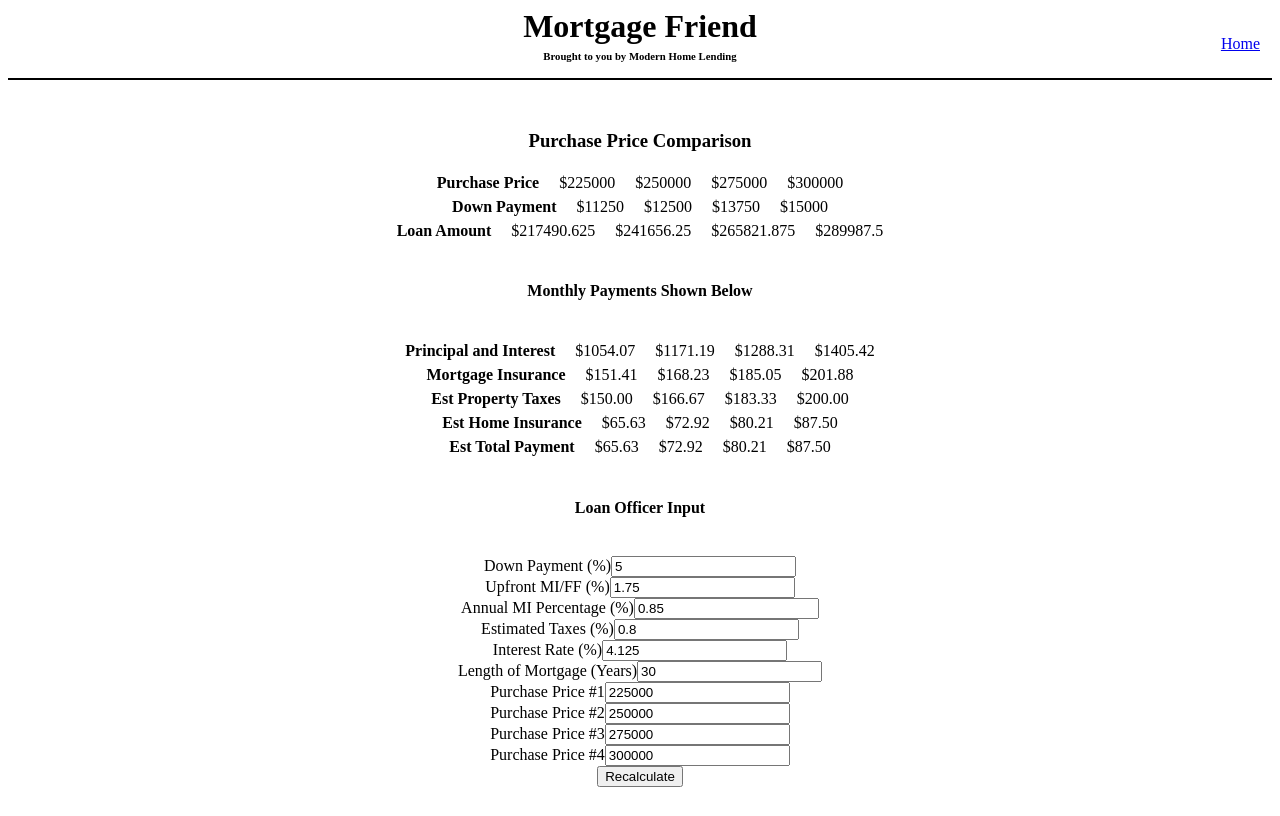
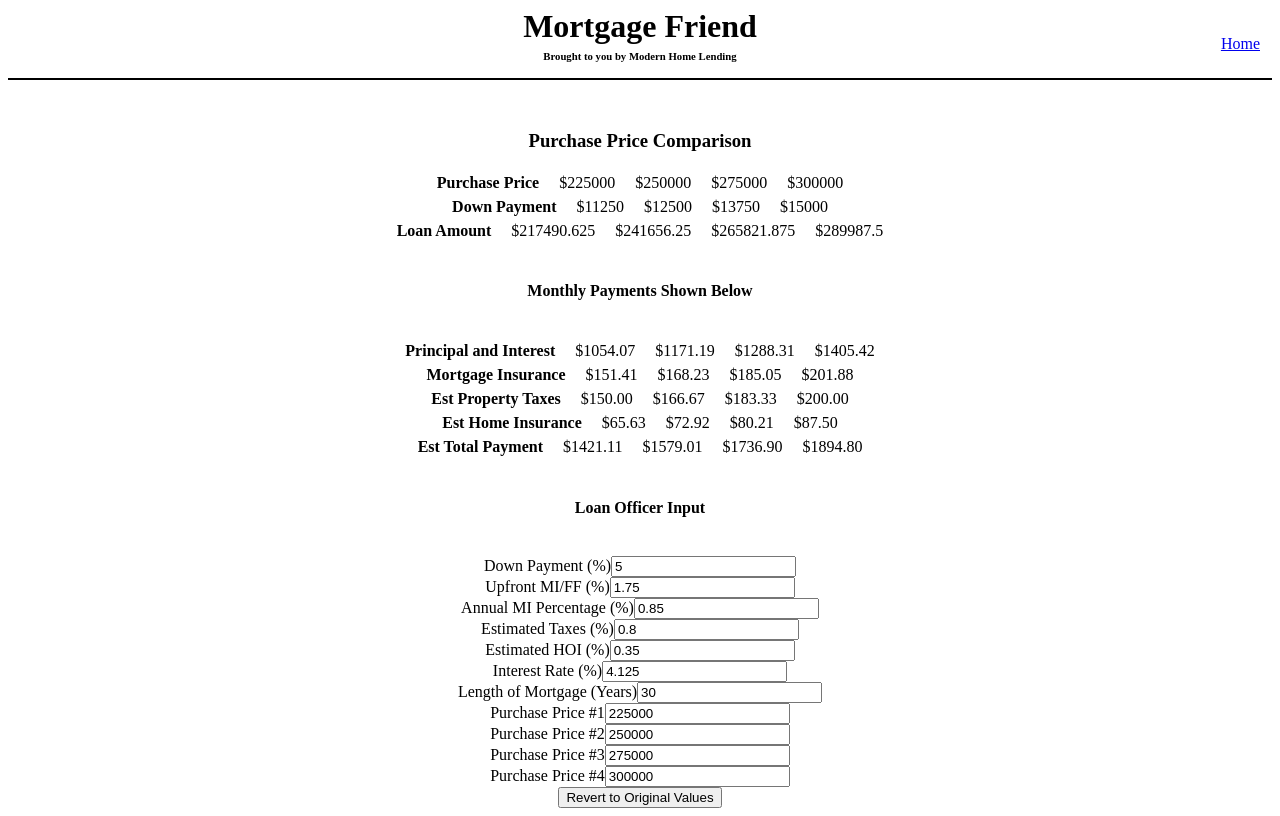
Before and after one commit to Zakery1/More-Friend, an Angular app: page /pvdp in a window 1280 px wide. Built offline with nearby package versions, Linux system fonts and the light colour scheme.

Commit message:
finish dp percentage component

```diff
--- a/src/app/price-varied-dp/price-varied-dp.component.html
+++ b/src/app/price-varied-dp/price-varied-dp.component.html
@@ -68,10 +68,10 @@
 		<div class="ppc">
 			<div class="ppc-row">
 				<div class="display-pprices display-pprices-l">Est Total Payment</div>
-				<div class="display-pprices">${{estimatedHIOne}}</div>
-				<div class="display-pprices">${{estimatedHITwo}}</div>
-				<div class="display-pprices">${{estimatedHIThree}}</div>
-				<div class="display-pprices">${{estimatedHIFour}}</div>
+				<div class="display-pprices">${{estimatedPaymentOne}}</div>
+				<div class="display-pprices">${{estimatedPaymentTwo}}</div>
+				<div class="display-pprices">${{estimatedPaymentThree}}</div>
+				<div class="display-pprices">${{estimatedPaymentFour}}</div>
 			</div>
 		</div>
 	</div>
@@ -79,16 +79,17 @@
 	<h4>Loan Officer Input</h4>
 	<br>
 	<div class="loi">
-		<p class="input-line">Down Payment (%)<input [(ngModel)]="downPaymentPercentage" type="number"></p>
-		<p class="input-line">Upfront MI/FF (%)<input [(ngModel)]="upfrontMiFf" type="number"></p>
-		<p class="input-line">Annual MI Percentage (%)<input [(ngModel)]="miPercentage" type="number"></p>
-		<p class="input-line">Estimated Taxes (%)<input [(ngModel)]="estimatedTaxes" type="number"></p>
-		<p class="input-line">Interest Rate (%)<input [(ngModel)]="interestRate" type="number"></p>
-		<p class="input-line">Length of Mortgage (Years)<input [(ngModel)]="mortgageYears" type="number"></p>
-		<p class="input-line">Purchase Price #1<input [(ngModel)]="purchasePriceOne" type="number"></p>
-		<p class="input-line">Purchase Price #2<input [(ngModel)]="purchasePriceTwo" type="number"></p>
-		<p class="input-line">Purchase Price #3<input [(ngModel)]="purchasePriceThree" type="number"></p>
-		<p class="input-line">Purchase Price #4<input [(ngModel)]="purchasePriceFour" type="number"></p>
+		<p class="input-line">Down Payment (%)<input (input)="update()" [(ngModel)]="downPaymentPercentage" type="number"></p>
+		<p class="input-line">Upfront MI/FF (%)<input (input)="update()" [(ngModel)]="upfrontMiFf" type="number"></p>
+		<p class="input-line">Annual MI Percentage (%)<input (input)="update()" [(ngModel)]="miPercentage" type="number"></p>
+		<p class="input-line">Estimated Taxes (%)<input (input)="update()" [(ngModel)]="estimatedTaxes" type="number"></p>
+		<p class="input-line">Estimated HOI (%)<input (input)="update()" [(ngModel)]="estimateHOI" type="number"></p>
+		<p class="input-line">Interest Rate (%)<input (input)="update()" [(ngModel)]="interestRate" type="number"></p>
+		<p class="input-line">Length of Mortgage (Years)<input (input)="update()" [(ngModel)]="mortgageYears" type="number"></p>
+		<p class="input-line">Purchase Price #1<input (input)="update()" [(ngModel)]="purchasePriceOne" type="number"></p>
+		<p class="input-line">Purchase Price #2<input (input)="update()" [(ngModel)]="purchasePriceTwo" type="number"></p>
+		<p class="input-line">Purchase Price #3<input (input)="update()" [(ngModel)]="purchasePriceThree" type="number"></p>
+		<p class="input-line">Purchase Price #4<input (input)="update()" [(ngModel)]="purchasePriceFour" type="number"></p>
 	</div>
-	<button (click)="update()">Recalculate</button>
+	<button (click)="toOriginal()">Revert to Original Values</button>
 </div>
--- a/src/app/price-varied-dp/price-varied-dp.component.ts
+++ b/src/app/price-varied-dp/price-varied-dp.component.ts
@@ -45,10 +45,10 @@ export class PriceVariedDpComponent implements OnInit {
 	// tslint:disable-next-line:max-line-length
 	private pAndIFour = ((this.interestRate / 1200.0 * this.loanAmountFour) / (1.0 - Math.pow(1.0 + this.interestRate / 1200.00, -1.0 * this.mortgageYears * 12))).toFixed(2);
 
-	private mortgageInsuranceOne = ((this.purchasePriceOne - this.downPaymentOne) * this.miPercentage / 1200).toFixed(2);
-	private mortgageInsuranceTwo = ((this.purchasePriceTwo - this.downPaymentTwo) * this.miPercentage / 1200).toFixed(2);
-	private mortgageInsuranceThree = ((this.purchasePriceThree - this.downPaymentThree) * this.miPercentage / 1200).toFixed(2);
-	private mortgageInsuranceFour = ((this.purchasePriceFour - this.downPaymentFour) * this.miPercentage / 1200).toFixed(2);
+	private mortgageInsuranceOne = +((this.purchasePriceOne - this.downPaymentOne) * this.miPercentage / 1200).toFixed(2);
+	private mortgageInsuranceTwo = +((this.purchasePriceTwo - this.downPaymentTwo) * this.miPercentage / 1200).toFixed(2);
+	private mortgageInsuranceThree = +((this.purchasePriceThree - this.downPaymentThree) * this.miPercentage / 1200).toFixed(2);
+	private mortgageInsuranceFour = +((this.purchasePriceFour - this.downPaymentFour) * this.miPercentage / 1200).toFixed(2);
 
 	private estimatedPTOne = (this.purchasePriceOne * this.estimatedTaxes / 1200).toFixed(2);
 	private estimatedPTTwo = (this.purchasePriceTwo * this.estimatedTaxes / 1200).toFixed(2);
@@ -59,6 +59,12 @@ export class PriceVariedDpComponent implements OnInit {
 	private estimatedHITwo = (this.purchasePriceTwo * this.estimateHOI / 1200).toFixed(2);
 	private estimatedHIThree = (this.purchasePriceThree * this.estimateHOI / 1200).toFixed(2);
 	private estimatedHIFour = (this.purchasePriceFour * this.estimateHOI / 1200).toFixed(2);
+
+	private estimatedPaymentOne = (+this.pAndIOne + +this.mortgageInsuranceOne + +this.estimatedPTOne + +this.estimatedHIOne).toFixed(2);
+	private estimatedPaymentTwo = (+this.pAndITwo + +this.mortgageInsuranceTwo + +this.estimatedPTTwo + +this.estimatedHITwo).toFixed(2);
+		// tslint:disable-next-line:max-line-length
+	private estimatedPaymentThree = (+this.pAndIThree + +this.mortgageInsuranceThree + +this.estimatedPTThree + +this.estimatedHIThree).toFixed(2);
+	private estimatedPaymentFour = (+this.pAndIFour + +this.mortgageInsuranceFour + +this.estimatedPTFour + +this.estimatedHIFour).toFixed(2);
 
 	// private switchDPPercentage() {
 	// 	this.dpPercentage = !this.dpPercentage;
@@ -121,10 +127,11 @@ export class PriceVariedDpComponent implements OnInit {
 		this.downPaymentThree = (this.purchasePriceThree * this.downPaymentPercentage) / 100;
 		this.downPaymentFour = (this.purchasePriceFour * this.downPaymentPercentage) / 100;
 
-		this.loanAmountOne = (this.purchasePriceOne * (100 - this.downPaymentPercentage) / 100) * (100 + this.upfrontMiFf) / 100;
-		this.loanAmountTwo = (this.purchasePriceTwo * (100 - this.downPaymentPercentage) / 100) * (100 + this.upfrontMiFf) / 100;
-		this.loanAmountThree = (this.purchasePriceThree * (100 - this.downPaymentPercentage) / 100) * (100 + this.upfrontMiFf) / 100;
-		this.loanAmountFour = (this.purchasePriceFour * (100 - this.downPaymentPercentage) / 100) * (100 + this.upfrontMiFf) / 100;
+		this.loanAmountOne = +((this.purchasePriceOne * (100 - this.downPaymentPercentage) / 100) * (100 + this.upfrontMiFf) / 100).toFixed(2);
+		this.loanAmountTwo = +((this.purchasePriceTwo * (100 - this.downPaymentPercentage) / 100) * (100 + this.upfrontMiFf) / 100).toFixed(2);
+		// tslint:disable-next-line:max-line-length
+		this.loanAmountThree = +((this.purchasePriceThree * (100 - this.downPaymentPercentage) / 100) * (100 + this.upfrontMiFf) / 100).toFixed(2);
+		this.loanAmountFour = +((this.purchasePriceFour * (100 - this.downPaymentPercentage) / 100) * (100 + this.upfrontMiFf) / 100).toFixed(2);
 
 		// tslint:disable-next-line:max-line-length
 		this.pAndIOne = ((this.interestRate / 1200.0 * this.loanAmountOne) / (1.0 - Math.pow(1.0 + this.interestRate / 1200.00, -1.0 * this.mortgageYears * 12))).toFixed(2);
@@ -135,10 +142,10 @@ export class PriceVariedDpComponent implements OnInit {
 		// tslint:disable-next-line:max-line-length
 		this.pAndIFour = ((this.interestRate / 1200.0 * this.loanAmountFour) / (1.0 - Math.pow(1.0 + this.interestRate / 1200.00, -1.0 * this.mortgageYears * 12))).toFixed(2);
 
-		this.mortgageInsuranceOne = ((this.purchasePriceOne - this.downPaymentOne) * this.miPercentage / 1200).toFixed(2);
-		this.mortgageInsuranceTwo = ((this.purchasePriceTwo - this.downPaymentTwo) * this.miPercentage / 1200).toFixed(2);
-		this.mortgageInsuranceThree = ((this.purchasePriceThree - this.downPaymentThree) * this.miPercentage / 1200).toFixed(2);
-		this.mortgageInsuranceFour = ((this.purchasePriceFour - this.downPaymentFour) * this.miPercentage / 1200).toFixed(2);
+		this.mortgageInsuranceOne = +((this.purchasePriceOne - this.downPaymentOne) * this.miPercentage / 1200).toFixed(2);
+		this.mortgageInsuranceTwo = +((this.purchasePriceTwo - this.downPaymentTwo) * this.miPercentage / 1200).toFixed(2);
+		this.mortgageInsuranceThree = +((this.purchasePriceThree - this.downPaymentThree) * this.miPercentage / 1200).toFixed(2);
+		this.mortgageInsuranceFour = +((this.purchasePriceFour - this.downPaymentFour) * this.miPercentage / 1200).toFixed(2);
 
 		this.estimatedPTOne = (this.purchasePriceOne * this.estimatedTaxes / 1200).toFixed(2);
 		this.estimatedPTTwo = (this.purchasePriceTwo * this.estimatedTaxes / 1200).toFixed(2);
@@ -149,6 +156,27 @@ export class PriceVariedDpComponent implements OnInit {
 		this.estimatedHITwo = (this.purchasePriceTwo * this.estimateHOI / 1200).toFixed(2);
 		this.estimatedHIThree = (this.purchasePriceThree * this.estimateHOI / 1200).toFixed(2);
 		this.estimatedHIFour = (this.purchasePriceFour * this.estimateHOI / 1200).toFixed(2);
+
+		this.estimatedPaymentOne = (+this.pAndIOne + +this.mortgageInsuranceOne + +this.estimatedPTOne + +this.estimatedHIOne).toFixed(2);
+		this.estimatedPaymentTwo = (+this.pAndITwo + +this.mortgageInsuranceTwo + +this.estimatedPTTwo + +this.estimatedHITwo).toFixed(2);
+			// tslint:disable-next-line:max-line-length
+		this.estimatedPaymentThree = (+this.pAndIThree + +this.mortgageInsuranceThree + +this.estimatedPTThree + +this.estimatedHIThree).toFixed(2);
+		this.estimatedPaymentFour = (+this.pAndIFour + +this.mortgageInsuranceFour + +this.estimatedPTFour + +this.estimatedHIFour).toFixed(2);
+	}
+
+	private toOriginal() {
+		this.purchasePriceOne = 225000;
+		this.purchasePriceTwo = 250000;
+		this.purchasePriceThree = 275000;
+		this.purchasePriceFour = 300000;
+		this.downPaymentPercentage = 5;
+		this.upfrontMiFf = 1.75;
+		this.miPercentage = 0.85;
+		this.estimatedTaxes = 0.8;
+		this.estimateHOI = 0.35;
+		this.interestRate = 4.125;
+		this.mortgageYears = 30;
+		this.update();
 	}
 
 	constructor() {
```
